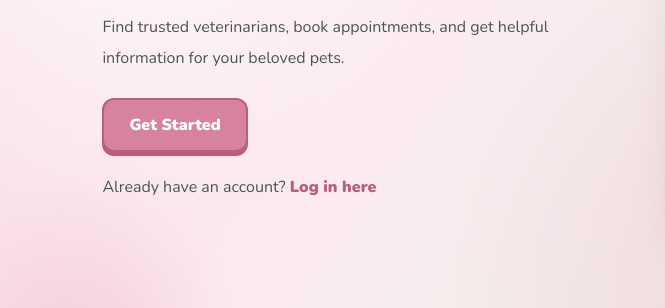
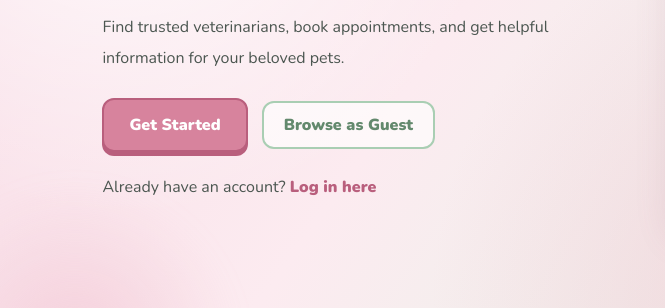
Before and after one commit to angelaragmac/PawFur, a plain HTML site: page index.html in a window 1280 px wide. Shown: the part 336-644 px from the top of the page, 0-665 px from the left. Drawn offline with nearby package versions, Linux system fonts and the light colour scheme; grey boxes are pictures that could not be loaded.

Commit message:
Enhance landing page with guest browsing option
Added a 'Browse as Guest' button for users without accounts.

```diff
--- a/index.html
+++ b/index.html
@@ -22,7 +22,10 @@
                 Find trusted veterinarians, book appointments,
                 and get helpful information for your beloved pets.
             </p>
-            <a href="signup.html" class="main-button">Get Started</a>
+            <div class="hero-actions">
+                <a href="signup.html" class="main-button">Get Started</a>
+                <a href="home.html" class="guest-button">Browse as Guest</a>
+            </div>
             <p class="login-note">
                 Already have an account?
                 <a href="login.html">Log in here</a>
```
